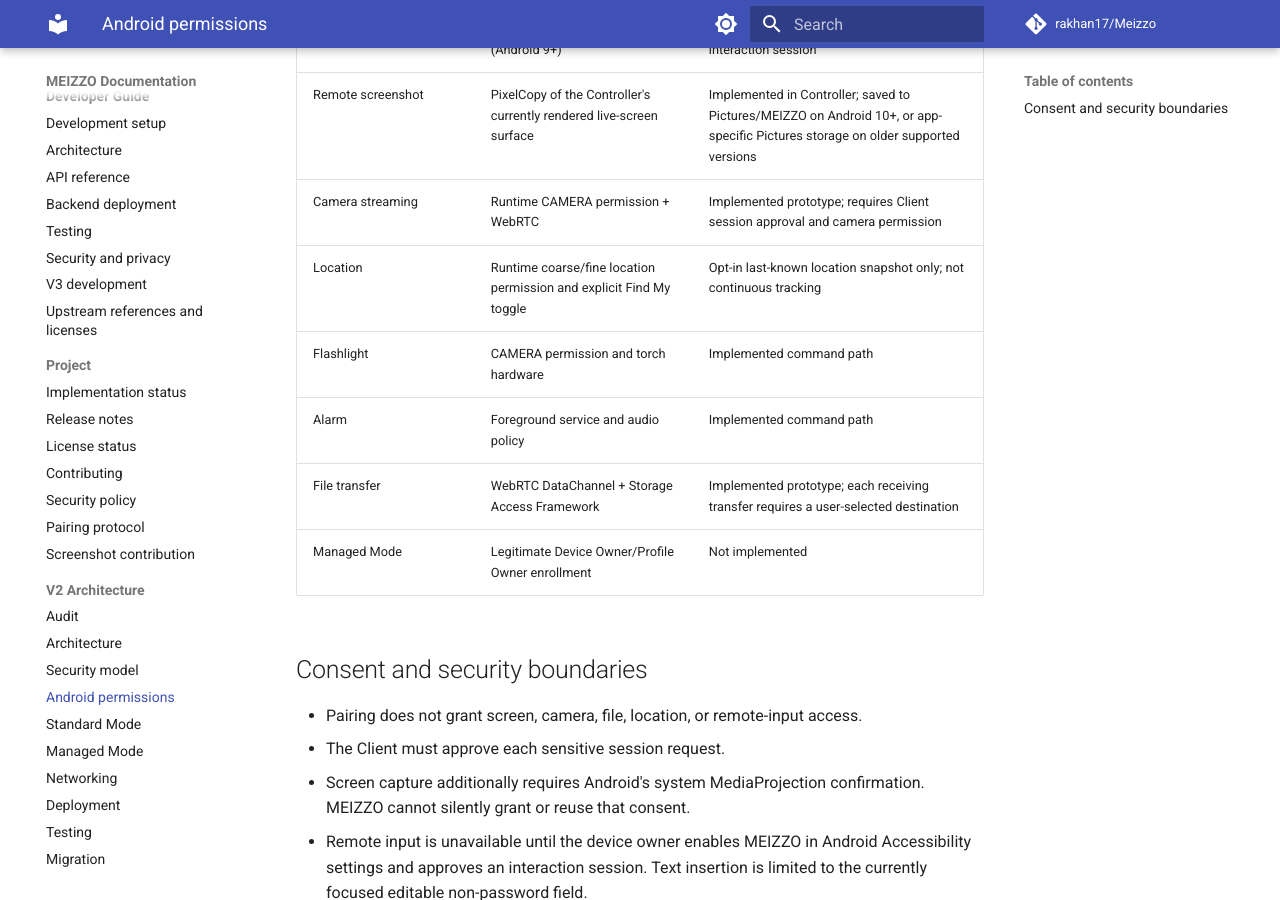
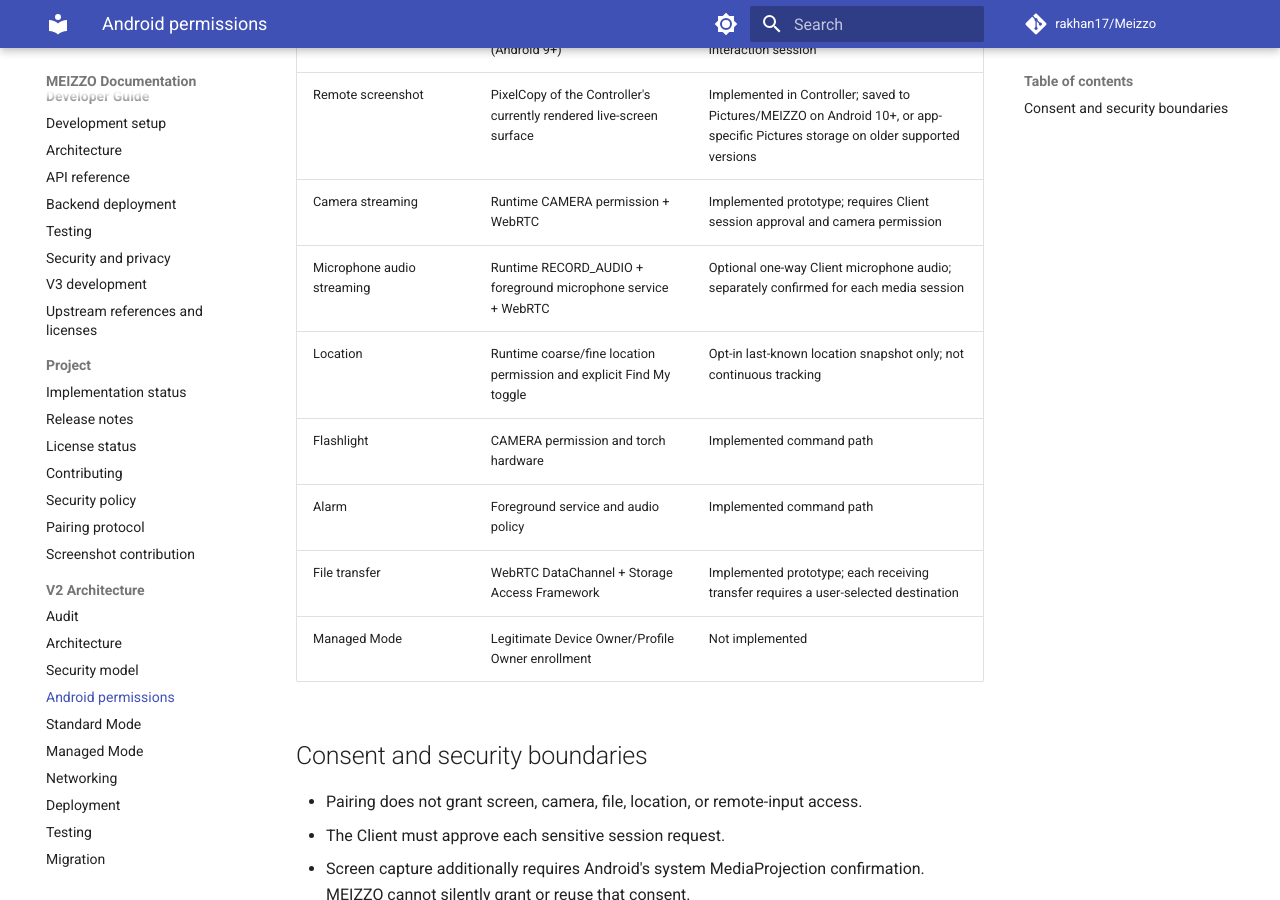
Before and after one commit to rakhan17/Meizzo, an MkDocs documentation site: the page built from docs/v2/android-permissions.md, in a window 1280 px wide and 900 px high, scrolled down 987 px. Built offline with MkDocs 1.6.1 and Material for MkDocs 9.7.7, drawn with Linux system fonts in a browser that asks for light colours; comment, search, counter and statistics services are not loaded.

Commit message:
Document microphone audio permission and scope

```diff
--- a/docs/v2/android-permissions.md
+++ b/docs/v2/android-permissions.md
@@ -18,6 +18,7 @@ physical-device and cross-network acceptance work listed in the v3 roadmap.
 | Remote lock screen | Accessibility global action (Android 9+) | Implemented; requires a separately approved interaction session |
 | Remote screenshot | PixelCopy of the Controller's currently rendered live-screen surface | Implemented in Controller; saved to Pictures/MEIZZO on Android 10+, or app-specific Pictures storage on older supported versions |
 | Camera streaming | Runtime CAMERA permission + WebRTC | Implemented prototype; requires Client session approval and camera permission |
+| Microphone audio streaming | Runtime RECORD_AUDIO + foreground microphone service + WebRTC | Optional one-way Client microphone audio; separately confirmed for each media session |
 | Location | Runtime coarse/fine location permission and explicit Find My toggle | Opt-in last-known location snapshot only; not continuous tracking |
 | Flashlight | CAMERA permission and torch hardware | Implemented command path |
 | Alarm | Foreground service and audio policy | Implemented command path |
```
